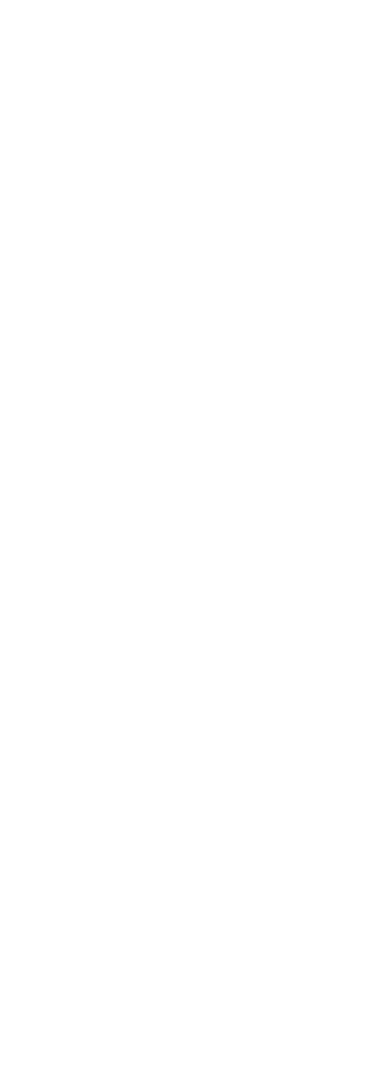
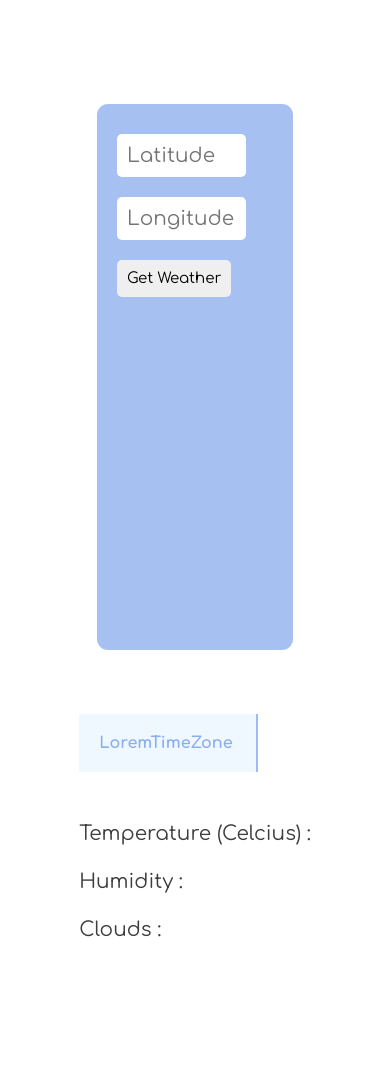
Before and after one commit to Sandesh-Jangir/Flask-Weather-App, a Flask app: page / in a window 390 px wide. Before the commit the page is empty. Before the commit the page ends 844 px from the top, so only its background shows below. Run offline with Flask 2, Linux system fonts and the light colour scheme.

Commit message:
Compleated The HMTL/CSS part and made the Application Responsive

```diff
--- a/Static/Main.css
+++ b/Static/Main.css
@@ -0,0 +1,55 @@
+@import url('https://fonts.googleapis.com/css2?family=Comfortaa:wght@300;400;700&display=swap');
+*{
+    padding: 0;
+    margin: 0;
+    font-family:'Comfortaa', cursive;
+}
+form{
+    background-color: rgba(35, 100, 223, 0.404);
+    display: flex;
+    flex-direction: column;
+    height: 60vh;
+    width: 40vw;
+    align-items: flex-start;
+    padding:20px;
+    border-radius: 11px;
+}
+form input {
+    padding: 10px;
+    width: 70%;
+    outline: none;
+    border: none;
+    margin:10px 0px;
+    font-size: 20px;
+    border-radius: 5px;
+}
+form button{
+    padding: 10px;
+    border-radius: 5px;
+    font-size: 15px;
+    border: none;
+    outline: none;
+    margin-top: 10px;
+}
+.container{
+    display: flex;
+    justify-content: center;
+    gap:4rem;
+    flex-wrap: wrap;
+    margin: 6.5rem 4rem;
+}
+.timeZone{
+    background: aliceblue;
+    border-right: 2px solid rgba(35, 100, 223, 0.404);
+    width: 35vw;
+    padding: 20px;
+    color: rgba(35, 100, 223, .5);
+    font-weight: bold;
+    margin-bottom: 50px;
+}
+.details{
+    display: block;
+    margin: 25px 0px;
+    font-size: 20px;
+    color: rgb(61, 61, 61);
+}
--- a/Templates/Main.html
+++ b/Templates/Main.html
@@ -8,6 +8,20 @@
     <title>Your City Weather</title>
 </head>
 <body>
-
+    <div class="container">
+    <form action="#" method="post">
+        <input type="text" placeholder="Latitude">
+        <input type="text" placeholder="Longitude">
+        <button type="submit">Get Weather</button>
+    </form>
+    <div class="weatherDetails">
+        <div class="timeZone">
+            LoremTimeZone
+        </div>
+        <span class="details">Temperature (Celcius) : </span>
+        <span class="details">Humidity : </span>
+        <span class="details">Clouds : </span>
+    </div>
+</div>
 </body>
 </html>
```
